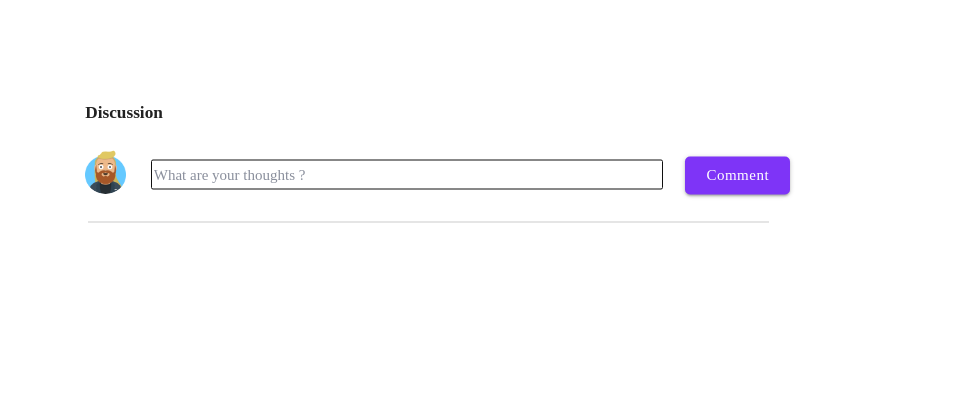
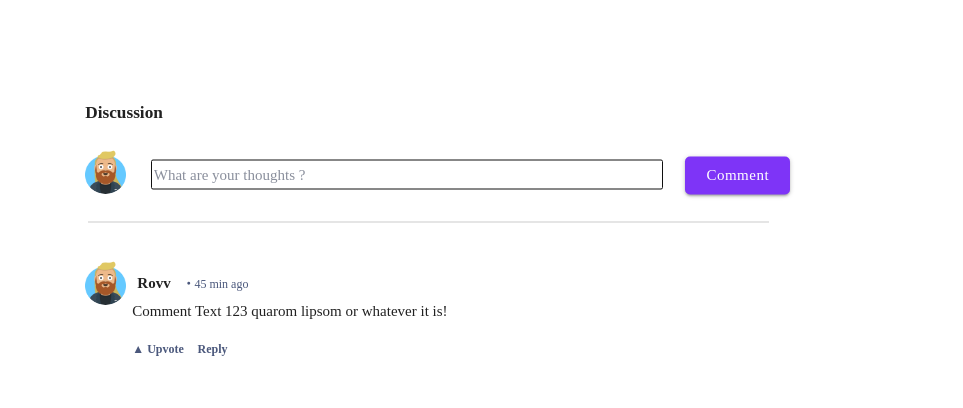
Before and after one commit to VitalJeevanjot/sweep-wimbledon-ghost-call, a plain HTML site: page index.html in a window 1280 px wide. Shown: the part 467-875 px from the top of the page, without its empty margins (158-1121 px from the left). Before the commit the page ends 800 px from the top, so only its background shows below. Drawn offline with nearby package versions, Linux system fonts and the light colour scheme; no server answers.

Commit message:
comment design

```diff
--- a/css/index.css
+++ b/css/index.css
@@ -40,6 +40,18 @@ nav {
   padding-left: 5.5%;
 }
 
+.timing {
+  font-size: 0.8rem;
+  transform: translate(0px, 7%);
+  color: #4B587C;
+}
+
+#links_comment {
+  color: #4B587C;
+  font-weight: bold;
+  font-size: 0.8rem;
+}
+
 
 #comment_text {
 
@@ -72,7 +84,7 @@ nav {
 }
 
 .discussion_heading {
-  transform: translate(4vw, 0vw);
+  transform: translate(4vw, 0vh);
 }
 
 .a_line_break {
@@ -81,3 +93,8 @@ nav {
   margin-right: 18%;
   border: 1px solid #E5E5E5;
 }
+
+.post-text {
+  margin-left: 1.8vw !important;
+  transform: translate(0px, -6vh);
+}
--- a/index.html
+++ b/index.html
@@ -34,7 +34,7 @@
       </div>
     </div>
 
-    <!-- Discussion -->
+    <!-- Discussion header -->
    <div style="min-width: 350px; padding-top: 5em;">
     <div class="row discussion_heading"">
       <h6><b>Discussion</b></h6>
@@ -42,7 +42,7 @@
 
     <div class="row">
       <div class="col" id="avatar">
-        <img  src="assets/avataaars.png" alt="avataar1" class="circle">
+        <img  src="assets/avataaars.png" alt="avataar1" class="circle"/>
       </div>
       <div class="col" id="comment_input">
         <input id="comment_text" type="text" class="browser-default" placeholder="What are your thoughts ?">
@@ -57,6 +57,36 @@
 
    </div>
 
+   <!-- Feed -->
+
+   <div style="padding-top: 2em; height: 100px;">
+      <div class="row">
+        <div class="col" id="avatar">
+            <img  src="assets/avataaars.png" alt="avataar1" class="circle"/>
+        </div>
+        <div class="col" style="margin-right: -1.2%;
+        margin-left: -1.5%;
+        transform: translate(0px, -5%);
+        ">
+          <p><b>Rovv</b></p>
+        </div>
+        <div class="col timing">
+          <p><b>・</b>45 min ago </p>
+        </div>
+      </div>
+
+      <div class="row" style="margin-left: 5vw;">
+        <div class="col post-text">
+          <p>Comment Text 123 quarom lipsom or whatever it is!</p>
+          <a href="" id="links_comment">▲ Upvote</a>
+          <a href="" id="links_comment" style="margin-left: 10px;"> Reply</a>
+        </div>
+      </div>
+
+
+
+    </div>
+
   </div>
 
 
```
